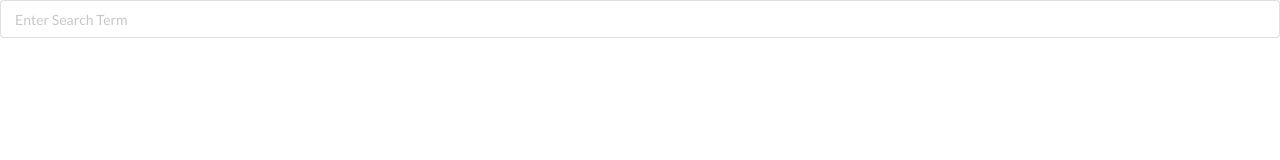
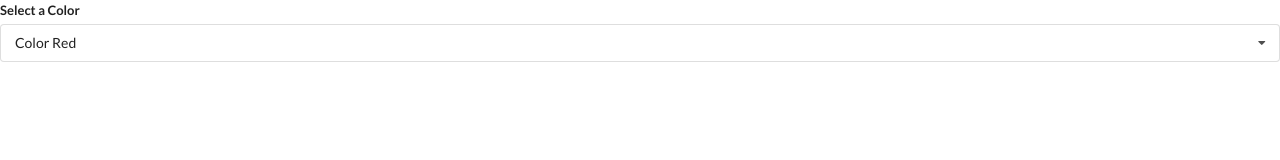
Before and after one commit to broopa/Widgets, a React (Create React App) app: page / in a window 1280 px wide. Shown: the top 160 px of the page. Built offline with nearby package versions, Linux system fonts and the light colour scheme.

Commit message:
Added Dropdown

```diff
--- a/src/App.js
+++ b/src/App.js
@@ -1,6 +1,23 @@
-import React from 'react';
+import React, { useState } from 'react';
 import Accordion from './components/Accordion';
 import Search from './components/Search';
+import Dropdown from './components/Dropdown';
+
+const options = [
+    {
+        label: 'Color Red',
+        value: 'red'
+    },
+    {
+        label: 'Color Blue',
+        value: 'blue'
+    },
+    {
+        label: 'Color Green',
+        value: 'green'
+    }
+];
+
 
 const items =[
     {
@@ -19,9 +36,18 @@
 
 
 export default () => {
+    const [selected, setSelected] = useState(options[0]);
+    const [showDropdown, setShowDropdown] = useState(true);
+
+
     return (
         <div>
-            <Search />
+         {/* <button onClick={() => setShowDropdown(!showDropdown)}>Toggle Dropdown</button> */}
+            {showDropdown ?
+                <Dropdown
+            selected={selected}
+            onSelectedChange={setSelected}
+            options={options} /> : null }
         </div>
     );
 };
--- /dev/null
+++ b/src/components/Dropdown.js
@@ -0,0 +1,56 @@
+import React, { useState, useEffect, useRef } from 'react';
+
+
+const Dropdown = ({ options, selected, onSelectedChange }) => {
+    const [open, setOpen] = useState(false);
+    const ref = useRef();
+
+    useEffect(() => {
+        const onBodyClick = (event) => {
+          if (ref.current.contains(event.target)) {
+            return;
+          }
+          setOpen(false);
+        };
+        document.body.addEventListener("click", onBodyClick, { capture: true });
+
+        return () => {
+          document.body.removeEventListener("click", onBodyClick, {
+            capture: true,
+          });
+        };
+      }, []);
+
+    const renderedOptions = options.map((option) => {
+        if (option.value === selected.value) {
+            return null;
+        }
+        return (
+            <div
+            key={option.value}
+            className="item"
+            onClick={() => onSelectedChange(option)}
+            >
+                {option.label}
+            </div>
+        );
+    });
+
+    return (
+        <div className="ui form" ref={ref} >
+            <div className="field">
+                <label className="label">Select a Color</label>
+                <div onClick={() => setOpen(!open)}
+                className={`ui selection dropdown ${open ? 'visible active' : ''}`}>
+                    <i className="dropdown icon"></i>
+                    <div className="text">{selected.label}</div>
+                    <div className={`menu ${open ? 'visible transition' : ''}`}>
+                        {renderedOptions}
+                    </div>
+                </div>
+            </div>
+        </div>
+    );
+};
+
+export default Dropdown;
```
